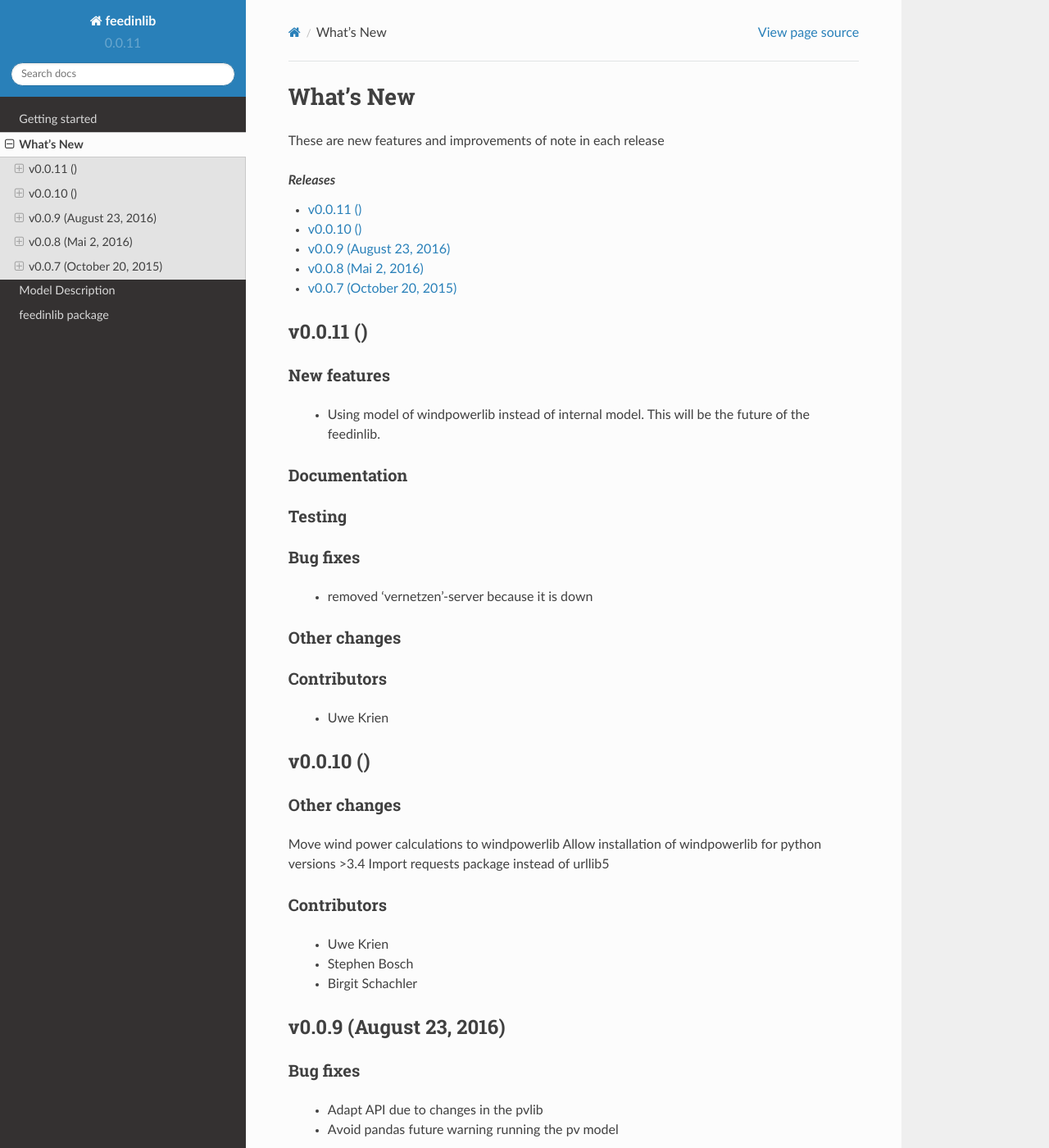
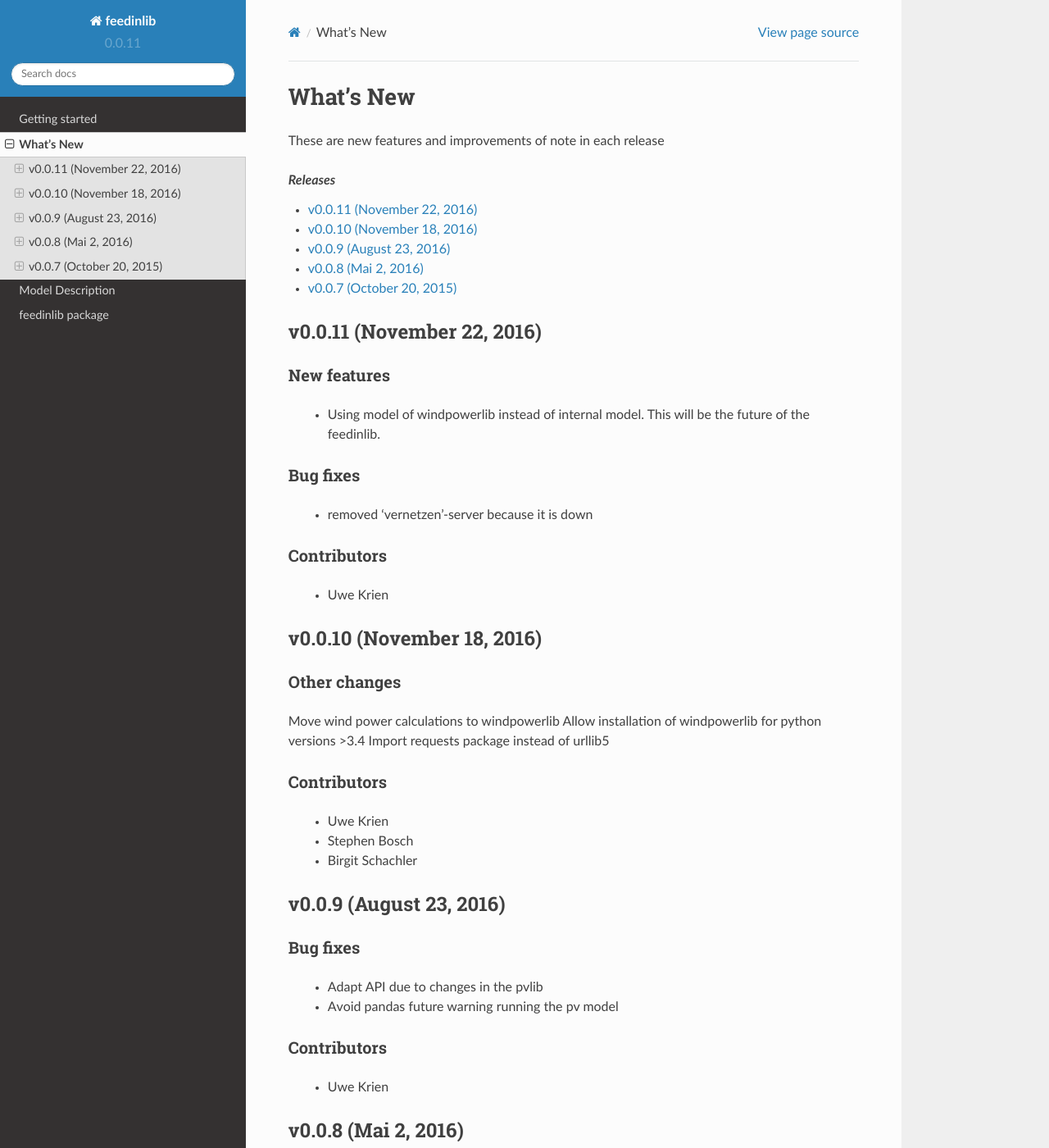
Before and after one commit to oemof/feedinlib, a Sphinx documentation site: the page built from doc/whats_new.rst, in a window 1280 px wide and 1400 px high. Shown: the whole window at 82% size. Built offline with Sphinx 7.4.7 and the Read the Docs theme 2.0.0, drawn with Linux system fonts in a browser that asks for light colours; formulas are drawn with MathJax 3.

Commit message:
Whats new

```diff
--- a/doc/whatsnew/v00010.txt
+++ b/doc/whatsnew/v00010.txt
@@ -1,4 +1,4 @@
-v0.0.10 ()
+v0.0.10 (November 18, 2016)
 +++++++++++++++++++++++++
 
 
--- a/doc/whatsnew/v00011.txt
+++ b/doc/whatsnew/v00011.txt
@@ -1,4 +1,4 @@
-v0.0.11 ()
+v0.0.11 (November 22, 2016)
 +++++++++++++++++++++++++
 
 New features
@@ -6,23 +6,11 @@ New features
 
  * Using model of windpowerlib instead of internal model. This will be the future of the feedinlib.
 
-Documentation
-#############
-
-
-Testing
-#######
-
-
 Bug fixes
 #########
 
  * removed 'vernetzen'-server because it is down
 
-Other changes
-#############
-
-
 Contributors
 ############
 
--- a/doc/whatsnew/v0008.txt
+++ b/doc/whatsnew/v0008.txt
@@ -14,17 +14,10 @@ Documentation
  * add link to the developer rules of oemof
 
 
-Testing
-#######
-
-
 Bug fixes
 #########
 
  * Adapt url to sandia's module library
-
-Other changes
-#############
 
 
 Contributors
```
Also changed, not shown: doc/whatsnew/v00012.txt (+4 -17 lines).
